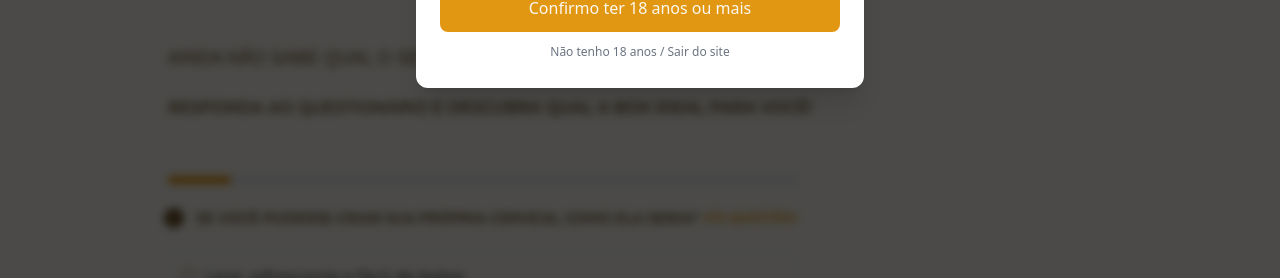
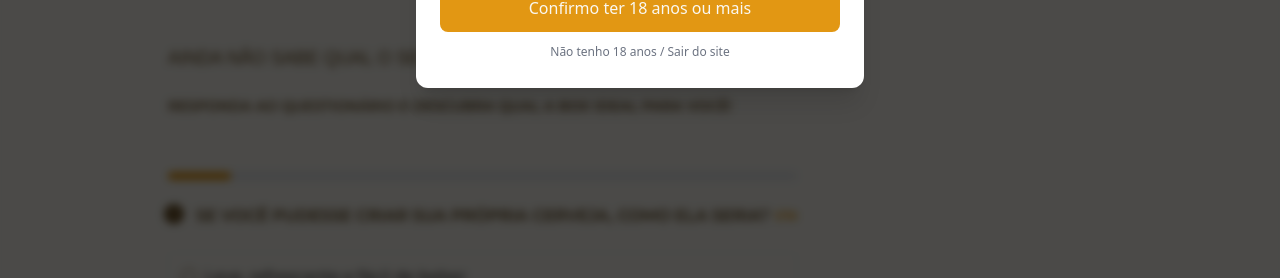
Before and after one commit to biancadpteixeiraa/Projeto_Bierbox, a Next.js app: page /descubra in a window 1280 px wide. Shown: the part 160-438 px from the top of the page. Built offline with nearby package versions, Linux system fonts and the light colour scheme; no server answers; a web font is replaced by a local one.

Commit message:
correção quiz

```diff
--- a/app/components/descubra/questions-Area.tsx
+++ b/app/components/descubra/questions-Area.tsx
@@ -6,7 +6,7 @@ export default function QuestionsArea(){
     return(
         <div className="max-w-5xl mx-auto py-14 px-10">
             <h1 className="font-primary text-brown-tertiary uppercase text-lg">AINDA NÃO SABE QUAL O SEU ESTILO?</h1>
-            <p className="uppercase font-secondary font-semibold text-base text-brown-tertiary pt-6">rESPONDA Ao QUESTionário E descubra qual a box ideal para você!</p>
+            <p className="uppercase font-secondary font-semibold text-sm text-brown-tertiary pt-6">rESPONDA Ao QUESTionário E descubra qual a box ideal para você!</p>
             <div className="py-14">
                 <Quiz/>
             </div>
--- a/app/components/forms/quiz.tsx
+++ b/app/components/forms/quiz.tsx
@@ -1,6 +1,7 @@
 "use client";
 import { useState } from "react";
 import Button from "../ui/button";
+import Link from "next/link";
 
 const questions = [
   {
@@ -147,22 +148,22 @@ export default function Quiz() {
     switch (result) {
       case "suaves":
         return {
-          title: "Mais Suaves 🍋",
+          title: "Frescor do Malte 🍋",
           desc: "Você prefere leveza, frescor e equilíbrio. As cervejas ideais pra curtir momentos relaxantes.",
         };
       case "fortes":
         return {
-          title: "Mais Fortes 🍺",
+          title: "Mestre Cervejeiro 🍺",
           desc: "Você gosta de intensidade, corpo e sabor marcante. O plano perfeito para paladares exigentes.",
         };
       case "sazonal":
         return {
-          title: "Sazonal 🌦️",
+          title: "Estação do Malte 🌦️",
           desc: "Você aprecia a mudança e gosta de acompanhar o clima. A cada estação, uma nova experiência.",
         };
       case "misterio":
         return {
-          title: "Mistério 🎁",
+          title: "Mistério na Caneca 🎁",
           desc: "Você adora surpresas e novas descobertas. Deixe que a BierBox te surpreenda a cada mês!",
         };
       default:
@@ -184,14 +185,14 @@ export default function Quiz() {
           </div>
           {/* Cabeçalho da questão */}
           <div className="flex justify-between items-center mb-6">
-            <span className="flex gap-3 uppercase text-brown-primary font-semibold text-sm">
+            <span className="flex gap-3 uppercase text-brown-primary font-semibold text-base">
               <span className="flex items-center justify-center text-[10px] bg-brown-tertiary text-beige-primary rounded-full size-5 px-1 font-medium -ml-1">
                 {q.id}
               </span>
               {q.text}
             </span>
-            <span className="text-yellow-primary font-bold text-xs">
-              {current + 1}/{questions.length} QUESTÕES
+            <span className="text-yellow-primary font-bold text-[12px]">
+              {current + 1}/{questions.length}
             </span>
           </div>
 
@@ -231,16 +232,25 @@ export default function Quiz() {
           <h2 className="text-3xl font-bold mb-4 text-yellow-700">{result?.title}</h2>
           <p className="text-lg text-gray-700 mb-8">{result?.desc}</p>
 
-          <button
+          <div className="flex items-center justify-between">
+            <Button
               onClick={() => {
                 setShowResult(false);
                 setAnswers(Array(questions.length).fill(""));
                 setCurrent(0);
               }}
-            className="bg-yellow-400 text-white px-6 py-3 rounded-xl hover:bg-yellow-500 transition"
+              className="bg-yellow-primary hover:bg-yellow-secondary text-white px-8 py-3 rounded-md font-medium disabled:opacity-50 transition"
             >
               Refazer quiz
-          </button>
+            </Button>
+            <Link href="/planos">
+              <Button
+                className="bg-yellow-primary hover:bg-yellow-secondary text-white px-8 py-3 rounded-md font-medium disabled:opacity-50 transition"
+              >
+                Conhecer planos
+              </Button>
+            </Link>
+          </div>
         </div>
       )}
     </div>
```
Lines whose indentation alone changed are shown as unchanged.
